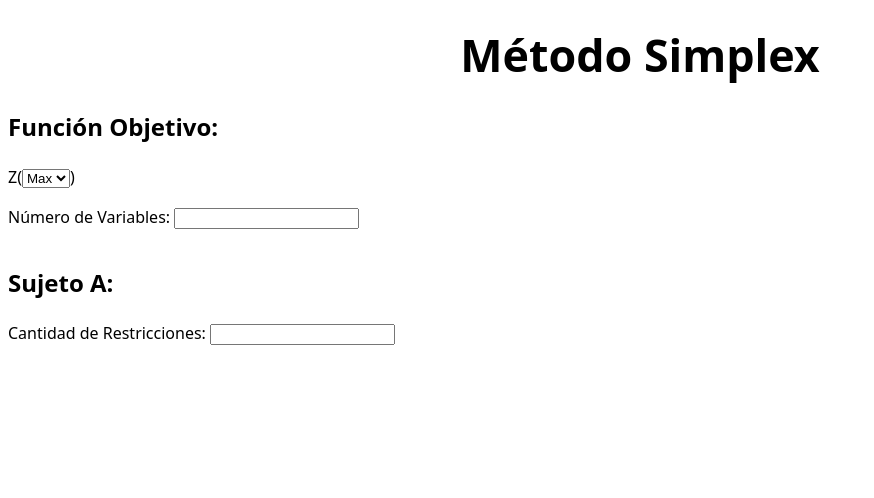
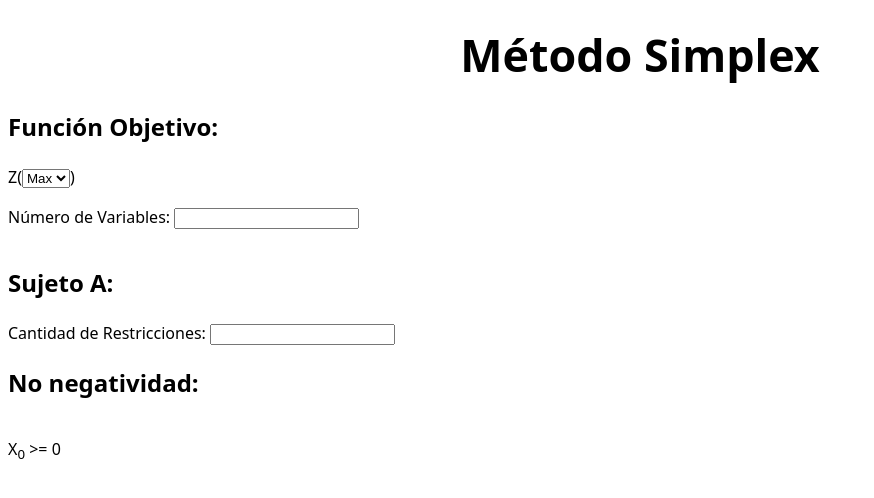
Before and after one commit to Diegdary/Simplex, a React (Vite) app: page / in a window 1280 px wide. Shown: the top 498 px of the page, without its empty margins (0-874 px from the left). Built offline with nearby package versions, Linux system fonts and the light colour scheme.

Commit message:
ley de la no negatividad agregado

```diff
--- a/src/App.tsx
+++ b/src/App.tsx
@@ -1,10 +1,12 @@
 import { useState } from 'react'
 import "./extra_styles/index.css"
+import React from 'react'
 
 
 function App() {
-  const [objective, setObjective] = useState("Min")
+  const [objective, setObjective] = useState<string>("Min")
   const [func, setFunc] = useState<number[]>([])
+  const [restrictions, setRestriction] = useState<number[][]>([])
 
   const funcController = (e:React.ChangeEvent<HTMLInputElement>)=>{
     setFunc((last=>{
@@ -32,24 +34,32 @@ function App() {
     })
   }
 
+  const noNegativityBuilder = (): React.JSX.Element[]=>{
+    let new_list = [...func]
+    new_list.pop();
+    return new_list.map((value,index)=>(
+            <p key={index}>X<sub>{index+1},</sub></p>
+            ))
+  }
+
   return (
     <>
       <h1 className='title'>Método Simplex</h1>
       <div className='parameters'>
         <h2>Función Objetivo:</h2>
         <p id='objective'>Z(
-          <select name="objective" id="obj">
-          <option value="Max">Max</option>
-          <option value="Min">Min</option>
-        </select>)
+          <select name="objective" id="obj" onChange={(e)=>{setObjective(e.target.value)}}>
+            <option value="Max">Max</option>
+            <option value="Min">Min</option>
+          </select>)
         </p>
         <p>
           Número de Variables: <input type="number" id="nvariables" onChange={(e)=>{funcController(e)}} />
         </p>
-        <div id='funcionObjetivo'>
+        <div className='row' id='funcionObjetivo'>
           {func.map((value,index)=>(
               <p key={index}>
-              <input type="number" id="" value={func[index]} onChange={e => funcValueController(e,index)}/> X<sub>{index+1}</sub>
+              <input type="number" id="" value={value} onChange={e => funcValueController(e,index)}/> X<sub>{index+1}</sub>
               </p>))}
           </div>
         <h2>
@@ -58,7 +68,14 @@ function App() {
         <p>
           Cantidad de Restricciones: <input type="number" name="" id="nrestricciones" />
         </p>
-        <p id='NoNegatividad'></p>
+        <div>
+
+        </div>
+        <h2>No negatividad:</h2>
+        <div className='row' id='NoNegatividad'>
+          {noNegativityBuilder()}
+          <p>X<sub>{func.length}</sub> &gt;= 0</p>
+        </div>
       </div>
     </>
   )
--- a/src/extra_styles/index.css
+++ b/src/extra_styles/index.css
@@ -2,7 +2,7 @@
     text-align: center;
 }
 
-#funcionObjetivo{
+.row{
     display: flex;
 
 }
--- /dev/null
+++ b/src/structures/structures.tsx
@@ -0,0 +1,3 @@
+export interface typeObjective{
+    value: "Min"|"Max"
+}
```
